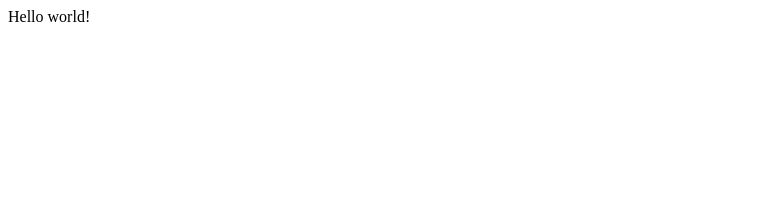
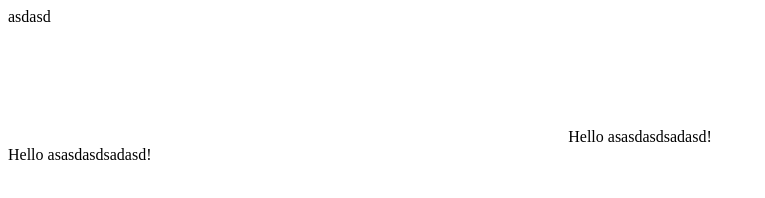
Before and after one commit to Innolize/portfolio, a Gatsby site: page / in a window 1280 px wide. Shown: the whole page, without its empty margins (0-765 px from the left). Built offline with nearby package versions, Linux system fonts and the light colour scheme; Gatsby itself is replaced by a stand-in of ours.

Commit message:
primer commit

```diff
--- a/package.json
+++ b/package.json
@@ -14,6 +14,7 @@
     "test": "echo \"Write tests! -> https://gatsby.dev/unit-testing\" && exit 1"
   },
   "dependencies": {
+    "@mdx-js/mdx": "^1.6.16",
     "gatsby": "^2.24.54",
     "react": "^16.12.0",
     "react-dom": "^16.12.0"
--- a/src/pages/index.js
+++ b/src/pages/index.js
@@ -1,5 +1,9 @@
 import React from "react"
 
 export default function Home() {
-  return <div>Hello world!</div>
+  return <div >
+    <div style={{height:120}}>asdasd</div>
+    <div style={{ display: "flex", justifyContent: "center", alignItems: "center" }}>Hello asasdasdsadasd!</div>
+    <div>Hello asasdasdsadasd!</div>
+  </div>
 }
```
Also changed, not shown: src/componentes/Principal.jsx (added), 1 other file.
